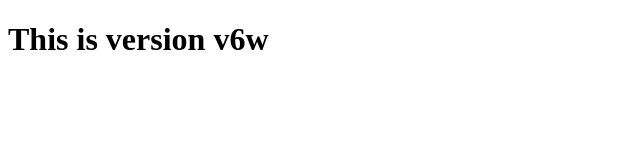
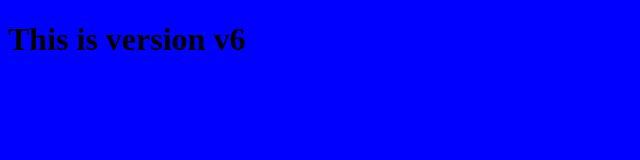
Before and after one commit to haseena-sa/myrepo, a plain HTML site: page index.html in a window 1280 px wide. Shown: the whole page, without its empty margins (0-640 px from the left). Drawn offline with Linux system fonts and the light colour scheme.

Commit message:
added design for website

```diff
--- a/index.html
+++ b/index.html
@@ -4,8 +4,9 @@
     <meta charset="UTF-8">
     <meta name="viewport" content="width=device-width, initial-scale=1.0">
     <title>Document</title>
+    <link rel="stylesheet" href="styles.css">
 </head>
 <body>
-    <h1>This is version v6w</h1>
+    <h1>This is version v6</h1>
 </body>
 </html>
--- /dev/null
+++ b/styles.css
@@ -0,0 +1,3 @@
+body{
+    background-color: blue;
+}
```
